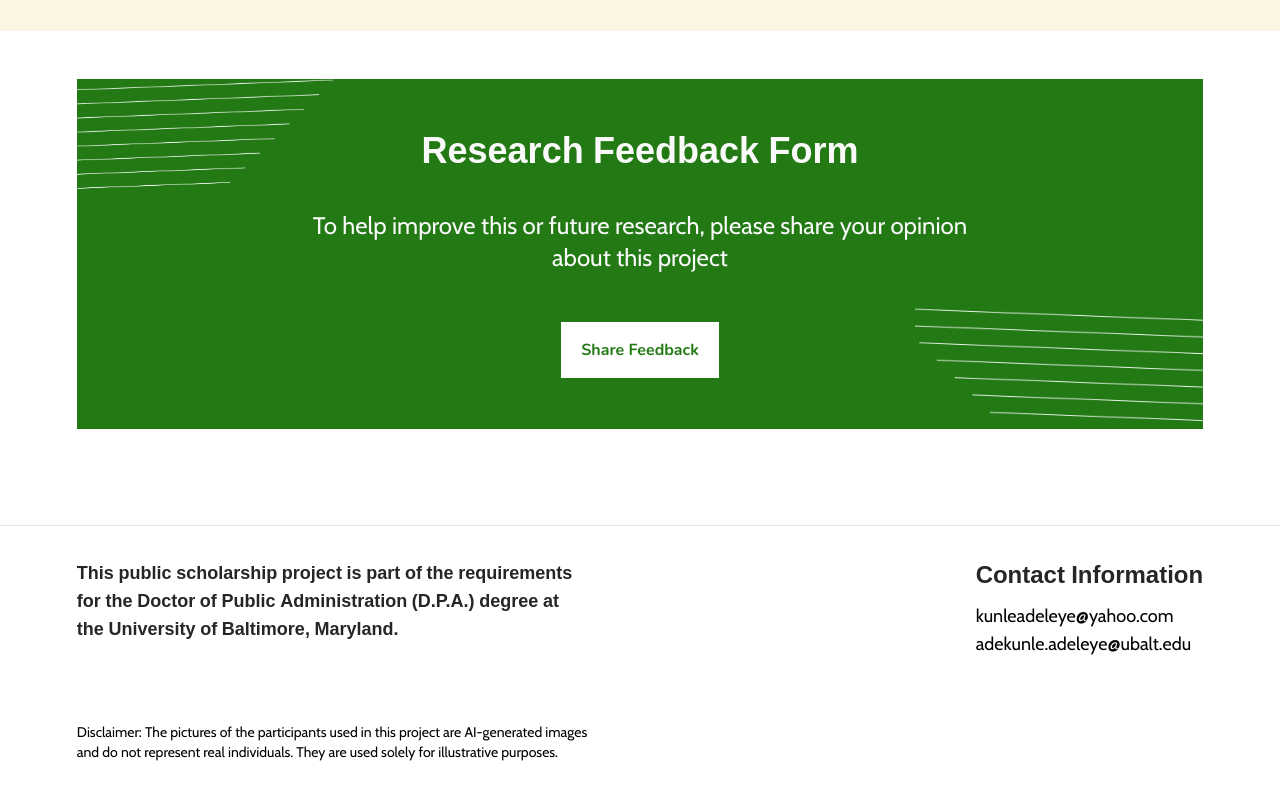
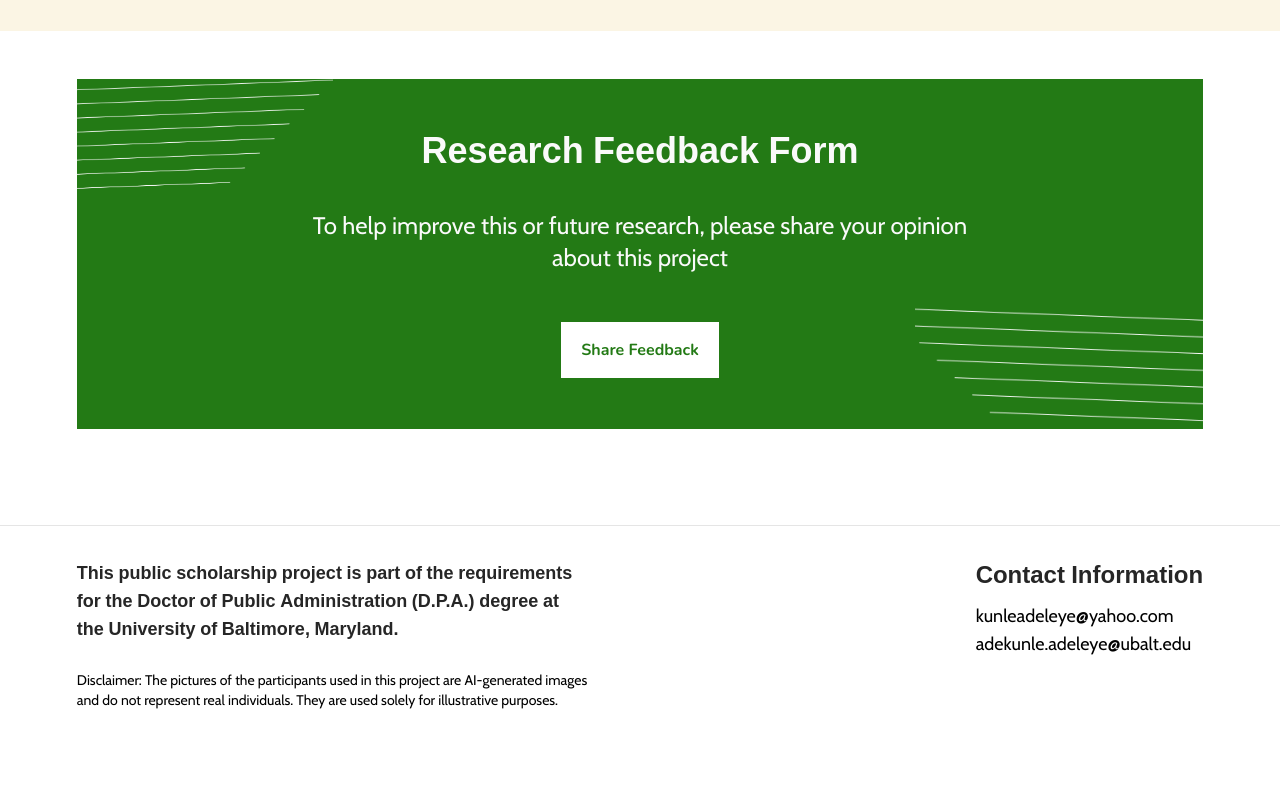
Before and after one commit to Dev-Tonia/beyond-board, a Next.js app: page /about in a window 1280 px wide. Shown: the part 3005-3805 px from the top of the page. Built offline with nearby package versions, Linux system fonts and the light colour scheme; what chartjs-plugin-datalabels would draw is missing.

Commit message:
Disclaimer footer section

```diff
--- a/src/components/layout/footer.tsx
+++ b/src/components/layout/footer.tsx
@@ -62,7 +62,7 @@ export default function Footer() {
                 University of Baltimore, Maryland.
               </h6>
 
-              <div className="flex flex-center center text-sm mt-20">
+              <div className="flex flex-center center text-sm mt-7">
                 <p>
                   Disclaimer: The pictures of the participants used in this
                   project are AI-generated images and do not represent real
```
